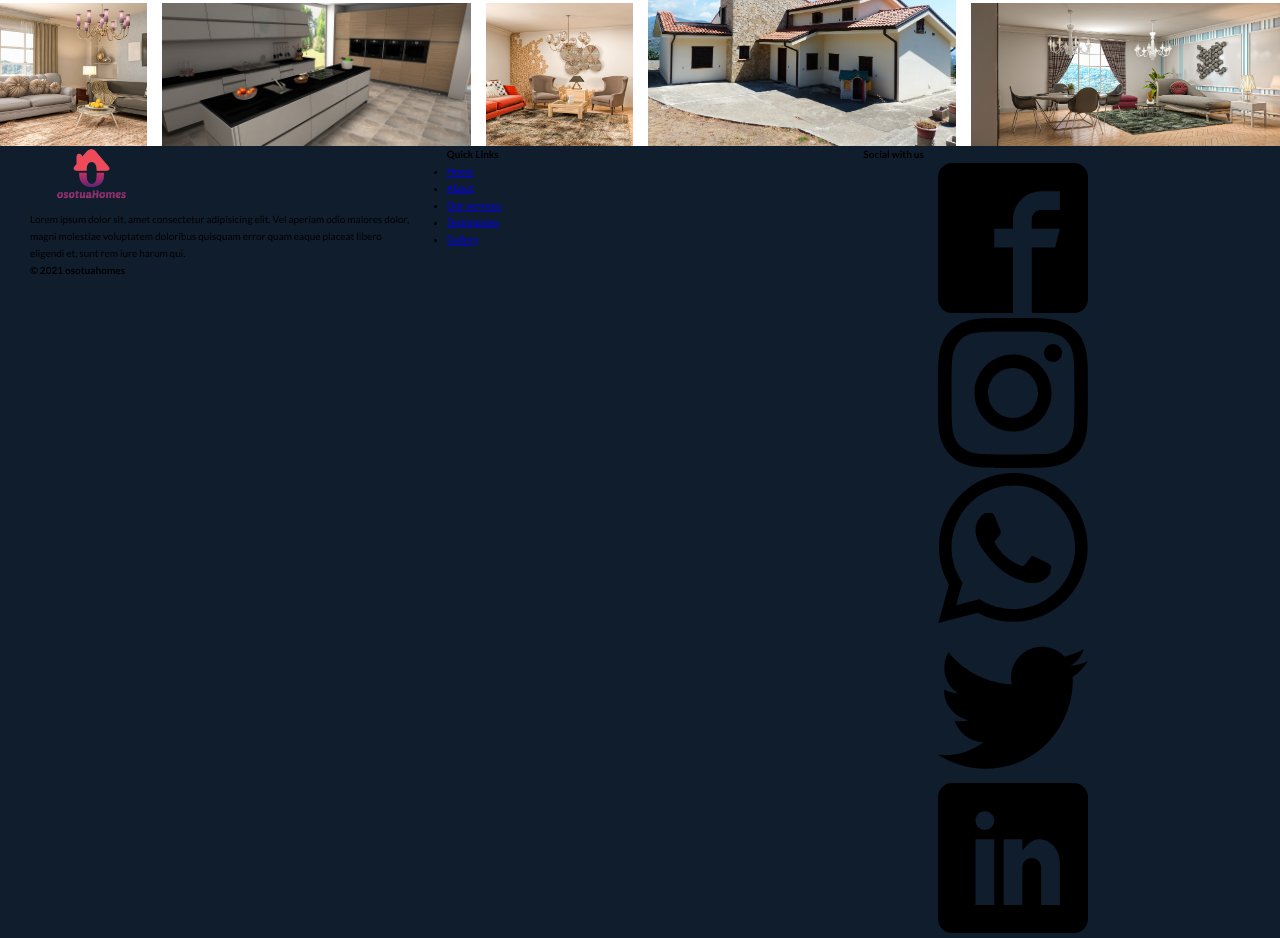
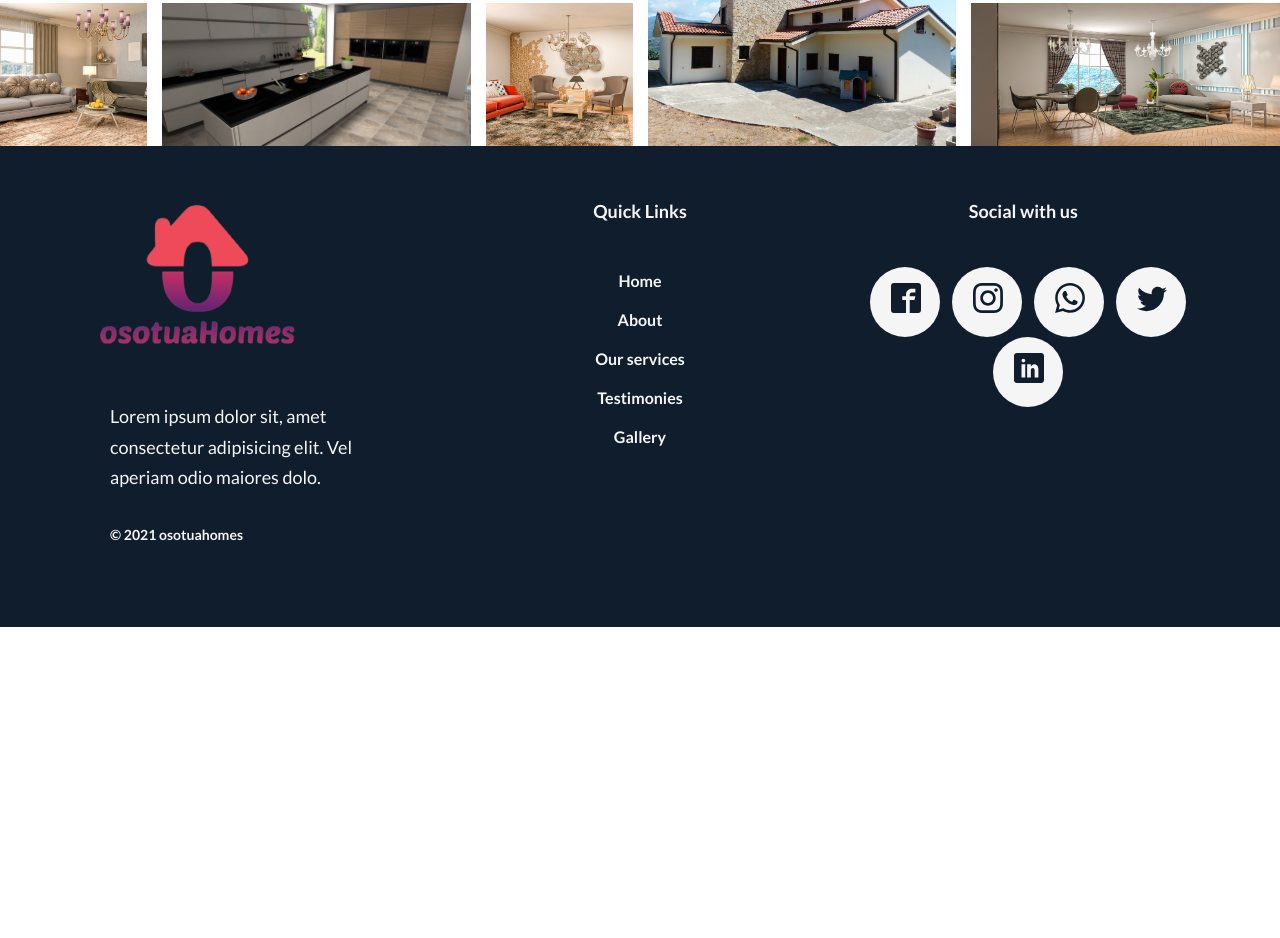
Before and after one commit to francis-mwas/RealtorAppTemplates, a website: page index.html in a window 1280 px wide. Shown: the part 3553-4491 px from the top of the page. After the commit the page ends 4180 px from the top, so only its background shows below. Drawn offline with Linux system fonts and the light colour scheme.

Commit message:
Added footer content styling

```diff
--- a/index.html
+++ b/index.html
@@ -265,40 +265,49 @@
         <footer class="footer">
             <div class="footer__content">
                 <div class="footer__card footer__card--left">
-                    <a href="index.html"><img class="header__logo--img" src="./img/main-logo-3.png" /></a>
+                    <a href="index.html"><img class="footer__logo--img" src="./img/main-logo-3.png" /></a>
                     <p class="footer__text">Lorem ipsum dolor sit, amet consectetur adipisicing elit. Vel aperiam odio
-                        maiores dolor, magni molestiae voluptatem doloribus quisquam error quam eaque placeat libero
-                        eligendi et, sunt rem iure harum qui.</p>
-                    <h4 class="footer_copyright">&copy; 2021 osotuahomes</h4>
+                        maiores dolo.</p>
+                    <h5 class="footer__copyright">&copy; 2021 osotuahomes</h5>
                 </div>
                 <div class="footer__card footer__card--center">
-                    <h4 class="footer_copyright">Quick Links</h4>
+                    <h4 class="footer__header--text">Quick Links</h4>
                     <ul class="footer__items">
-                        <li><a href="#">Home</a></li>
-                        <li><a href="#">About</a></li>
-                        <li><a href="#">Our services</a></li>
-                        <li><a href="#">Testimonies</a></li>
-                        <li><a href="#">Gallery</a></li>
+                        <li class="footer__item"><a href="#" class="footer__item--link">Home</a></li>
+                        <li class="footer__item"><a href="#" class="footer__item--link">About</a></li>
+                        <li class="footer__item"><a href="#" class="footer__item--link">Our services</a></li>
+                        <li class="footer__item"><a href="#" class="footer__item--link">Testimonies</a></li>
+                        <li class="footer__item"><a href="#" class="footer__item--link">Gallery</a></li>
                     </ul>
                 </div>
                 <div class="footer__card footer__card--right">
-                    <h4 class="footer_copyright">Social with us</h4>
-                    <div class="footer__social-icons">
-                        <svg class="footer__icon">
+                    <h4 class="footer__header--text">Social with us</h4>
+                    <div class="footer__social--icons">
+                        <div class="footer__icon">
+                            <svg class="footer__icon--link">
                                 <use xlink:href="img/sprite.svg#icon-facebook2"></use>
                             </svg>
-                        <svg class="footer__icon">
+                        </div>
+                        <div class="footer__icon">
+                            <svg class="footer__icon--link">
                                 <use xlink:href="img/sprite.svg#icon-instagram"></use>
                             </svg>
-                        <svg class="footer__icon">
+                        </div>
+                        <div class="footer__icon">
+                            <svg class="footer__icon--link">
                                 <use xlink:href="img/sprite.svg#icon-whatsapp"></use>
                             </svg>
-                        <svg class="footer__icon">
+                        </div>
+                        <div class="footer__icon">
+                            <svg class="footer__icon--link">
                                 <use xlink:href="img/sprite.svg#icon-twitter"></use>
                             </svg>
-                        <svg class="footer__icon">
+                        </div>
+                        <div class="footer__icon">
+                            <svg class="footer__icon--link">
                                 <use xlink:href="img/sprite.svg#icon-linkedin"></use>
                             </svg>
+                        </div>
                     </div>
                 </div>
             </div>
--- a/sass/_footer.scss
+++ b/sass/_footer.scss
@@ -1,16 +1,104 @@
-.footer{
+.footer {
     background-color: $color-secondary-1;
+    padding: 5rem;
 
     grid-column: full-start / full-end;
     display: grid;
     grid-template-columns: [full-start] 1fr [center-start]repeat(8, [col-start]minmax(min-content, 14rem)[col-end])[center-end] 1fr[full-end];
     grid-gap: 3rem;
 
-    &__content{
-         grid-column: center-start / center-end;
+    &__content {
+        grid-column: center-start / center-end;
 
-         display: grid;
-         grid-template-columns: repeat(auto-fit, minmax(30rem , 1fr));
-         grid-gap: 3rem;
+        display: grid;
+        grid-template-columns: repeat(auto-fit, minmax(30rem, 1fr));
+        grid-gap: 3rem;
+    }
+
+    &__card {
+        color: $font-color-1;
+    }
+
+    &__logo--img {
+        height: 17rem;
+    }
+
+    &__text {
+        font-size: 1.8rem;
+        font-weight: 400;
+        margin: 3rem;
+    }
+
+    &__copyright {
+        font-size: 1.4rem;
+        font-weight: 700;
+        margin: 3rem;
+    }
+
+    &__items {
+        list-style: none;
+        text-decoration: none;
+        transition: all .3s;
+    }
+
+
+    &__item {
+        font-size: 1.6rem;
+        font-weight: 700;
+        transition: all .3s;
+        margin-bottom: 1.2rem;
+        text-align: center;
+
+        &--link:link,
+        &--link:visited {
+            color: $font-color-1;
+            text-decoration: none;
+        }
+    }
+
+    &__item:hover {
+        transform: scale(1.1);
+    }
+
+    &__item--link {
+        padding: 3rem;
+    }
+
+    &__header--text {
+        font-size: 1.8rem;
+        text-align: center;
+        padding-bottom: 4rem;
+    }
+
+    &__social--icons {
+        text-align: center;
+        transition: all .3s;
+    }
+
+    &__icon {
+        width: 7rem;
+        height: 7rem;
+        display: inline-block;
+        transition: all .3s;
+        padding: 1.6rem;
+        background-color: $font-color-1;
+        border-radius: 50%;
+        margin-left: 1rem;
+
+        &--link {
+            width: 4rem;
+            height: 3rem;
+            fill: $color-secondary-1;
+        }
+    }
+
+    &__icon:hover {
+        background-color: $color-secondary-1;
+        color: $font-color-1;
+        transform: translateY(-1.2rem) scale(1.03);
+    }
+
+    &__icon:hover &__icon--link {
+        fill: $font-color-1;
     }
 }
--- a/sass/_typography.scss
+++ b/sass/_typography.scss
@@ -15,11 +15,11 @@ h3 {
     margin-bottom: 1em;
 }
 
-h5 {
-    font-size: 1em;
-    font-weight: bold;
-    margin-bottom: 1.5em;
-}
+// h5 {
+//     font-size: 1em;
+//     font-weight: bold;
+//     margin-bottom: 1.5em;
+// }
 
 h6 {
     font-size: 1em;
```
Also changed, not shown: css/style.css. Lines whose indentation alone changed are shown as unchanged.
